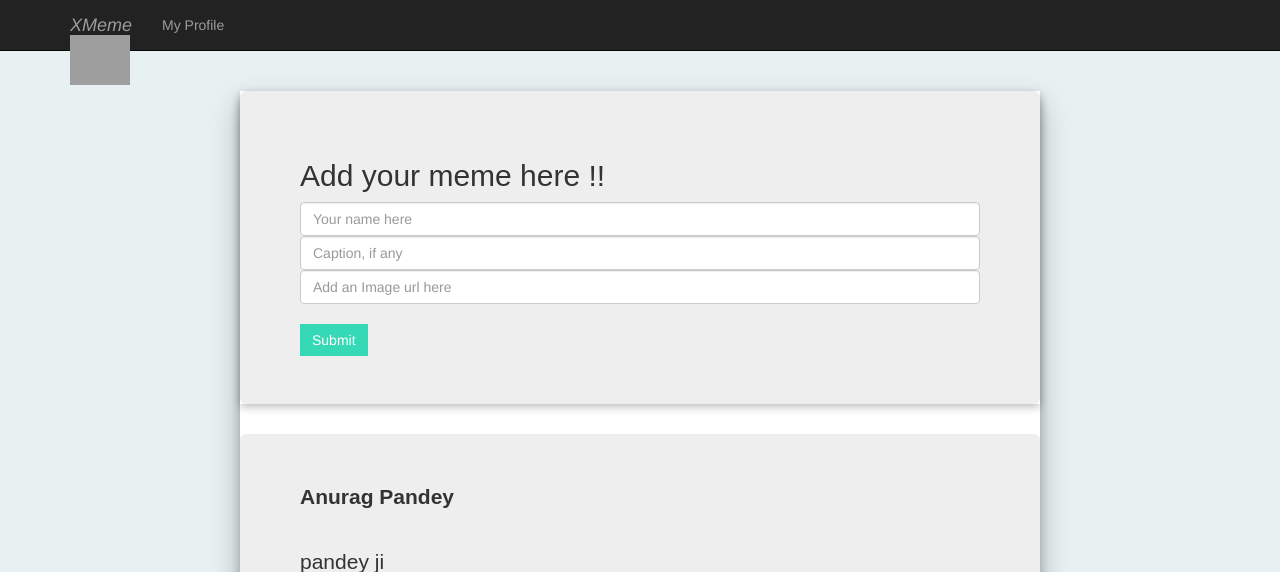
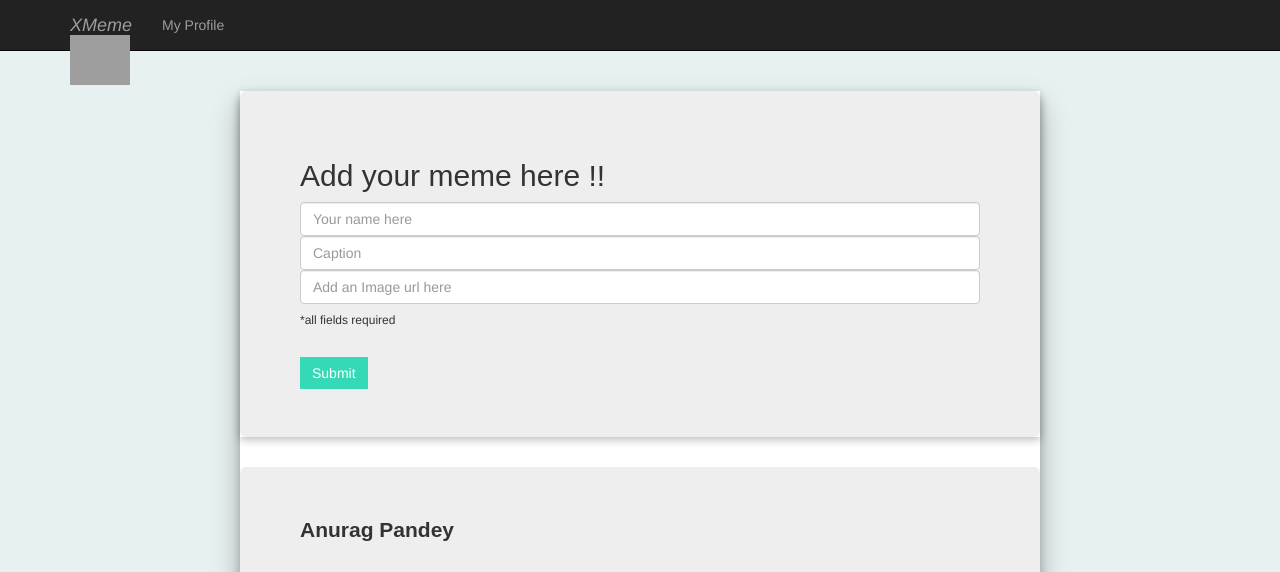
Before and after one commit to Dharmesh78/Xmeme_crio, a Django app: page / in a window 1280 px wide. Shown: the top 572 px of the page. Run offline with Django 3.2, Linux system fonts and the light colour scheme; data comes from the database, SQL or seed files in the repository; some libraries are stand-ins or nearby versions; grey boxes are pictures that could not be loaded.

Commit message:
minor correction in form

```diff
--- a/projectCRIO/appCRIO/templates/list.html
+++ b/projectCRIO/appCRIO/templates/list.html
@@ -80,8 +80,9 @@
   					<div class="jumbotron">
                 <h2>Add your meme here !!</h2>
   							<input id="name" class="form-control" type="text" name="Mname" placeholder="Your name here">
-                <input id="caption" class="form-control" type="text" name="Mcaption" placeholder="Caption, if any">
+                <input id="caption" class="form-control" type="text" name="Mcaption" placeholder="Caption">
                 <input id="url" class="form-control" type="text" name="Murl" placeholder="Add an Image url here">
+                <h6>*all fields required</h6>
                 <br>
   							<input id="submit" class="btn btn-success" type="submit" >
   					</div>
```
